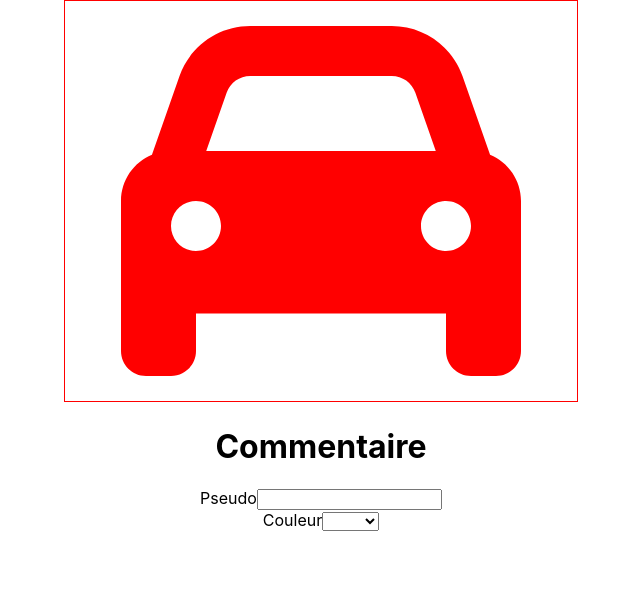
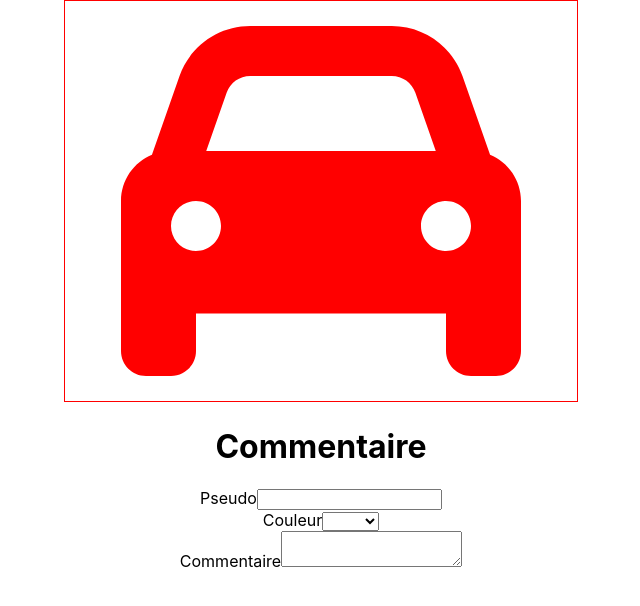
Before and after one commit to Benalta7892/ReactJS, a React (Create React App) app in the folder formulaire/forms/: page / in a window 1280 px wide. Shown: the top 606 px of the page, without its empty margins (319-959 px from the left). Built offline with nearby package versions, Linux system fonts and the light colour scheme.

Commit message:
Les formulaires dans React

```diff
--- a/formulaire/forms/src/Forms.js
+++ b/formulaire/forms/src/Forms.js
@@ -6,6 +6,7 @@ class Form extends Component {
     username: "",
     color: "",
     colors: ["", "red", "blue", "green", "black", "pink"],
+    comment: "",
   };
 
   handlePseudo = (e) => {
@@ -17,6 +18,12 @@ class Form extends Component {
   handleColor = (e) => {
     this.setState({
       color: e.target.value,
+    });
+  };
+
+  handleComment = (e) => {
+    this.setState({
+      comment: e.target.value,
     });
   };
 
@@ -43,6 +50,11 @@ class Form extends Component {
               })}
             </select>
           </div>
+
+          <div>
+            <label>Commentaire</label>
+            <textarea value={this.state.comment} onChange={this.handleComment}></textarea>
+          </div>
         </form>
       </div>
     );
```
